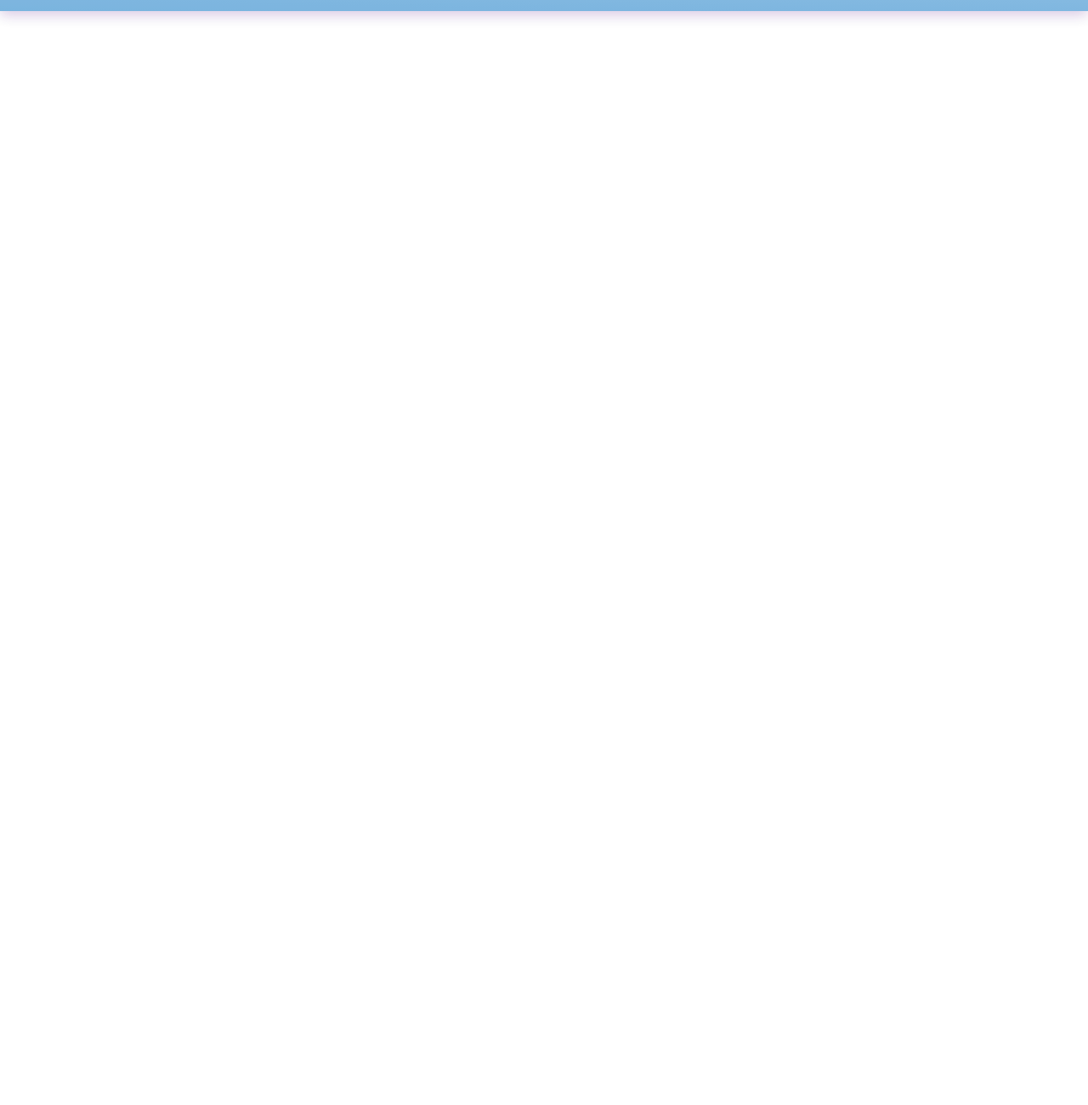
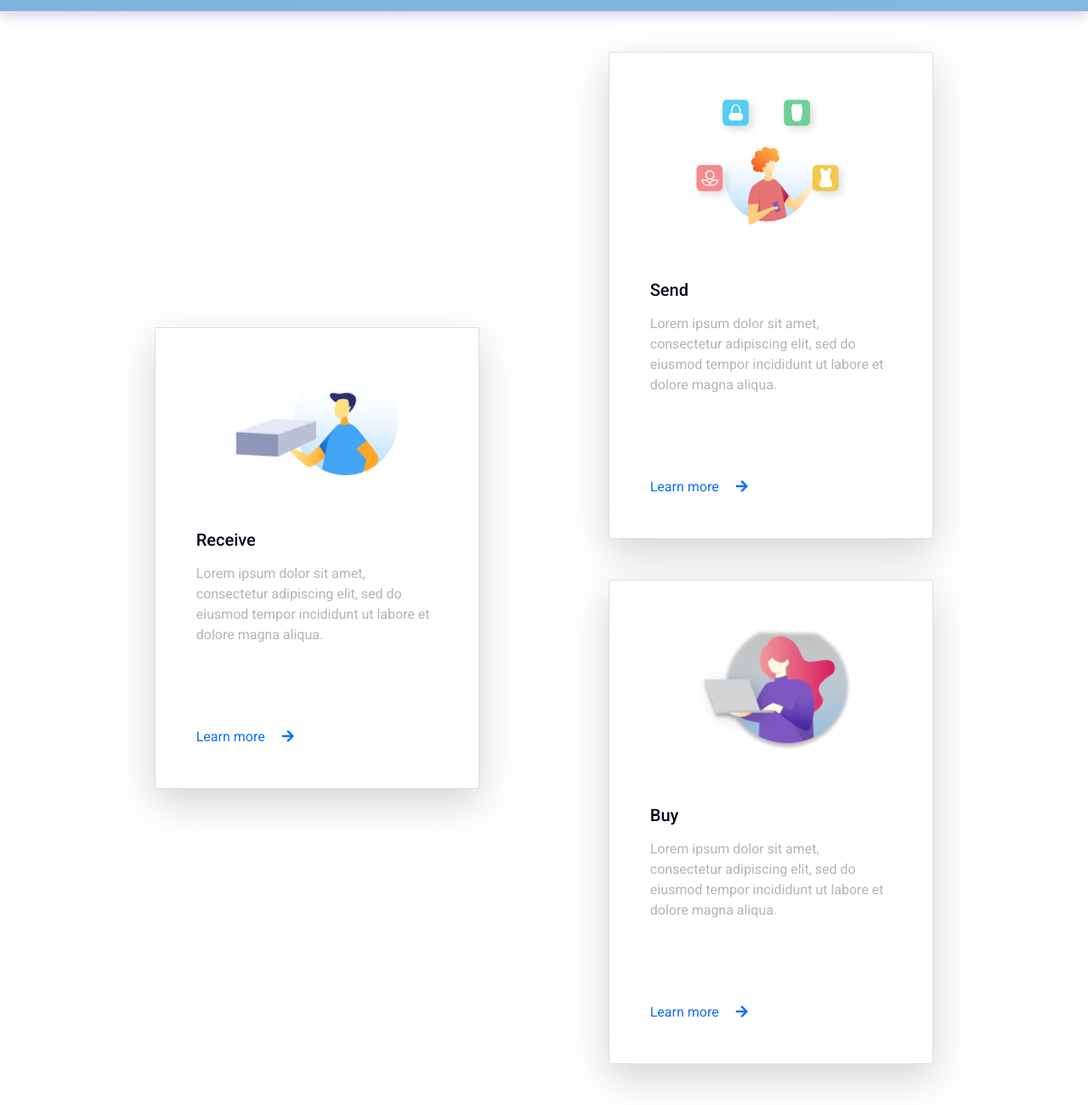
Before and after one commit to majharul-web/new-e-commerce, a plain HTML site: page index.html in a window 1280 px wide. Shown: the part 589-1889 px from the top of the page at 85% size. Before the commit the page ends 800 px from the top, so only its background shows below. Drawn offline with Linux system fonts and the light colour scheme.

Commit message:
sell section created

```diff
--- a/css/style.css
+++ b/css/style.css
@@ -48,3 +48,21 @@ button {
 .apple-hero {
   color: #ffffff;
 }
+.side-efect {
+  position: absolute;
+  top: 10px;
+  right: 0;
+}
+.c-title {
+  font-weight: 500;
+  font-size: 20px;
+  color: #0f001a;
+}
+.c-text {
+  font-weight: normal;
+  font-size: 16px;
+  color: #b7b2ba;
+}
+.card-button a {
+  text-decoration: none;
+}
--- a/index.html
+++ b/index.html
@@ -95,6 +95,71 @@
       </section>
     </header>
 
+    <main>
+      <!-- sell section -->
+      <section class="container my-5 px-5">
+        <div class="row">
+          <div class="col-lg-6 d-flex align-items-center justify-content-center flex-column">
+            <div class="card d-flex shadow-lg w-75">
+              <div class="image text-center mt-5">
+                <img src="images/recived.png" class="w-50" alt="..." />
+              </div>
+
+              <div class="card-body p-5 mt-3">
+                <h5 class="card-title c-title">Receive</h5>
+                <p class="card-text c-text mt-3">
+                  Lorem ipsum dolor sit amet, consectetur adipiscing elit, sed do eiusmod tempor incididunt ut
+                  labore et dolore magna aliqua.
+                </p>
+              </div>
+              <div class="card-button p-5">
+                <a href="">Learn more</a>
+                <span class="card-button-icon text-primary ms-3"><i class="fas fa-arrow-right"></i></span>
+              </div>
+            </div>
+          </div>
+          <div class="col-lg-6 d-flex align-items-center justify-content-center flex-column">
+            <div class="card d-flex shadow-lg w-75">
+              <div class="image text-center mt-5">
+                <img src="images/send.png" class="w-50" alt="..." />
+              </div>
+
+              <div class="card-body p-5 mt-3">
+                <h5 class="card-title c-title">Send</h5>
+                <p class="card-text c-text mt-3">
+                  Lorem ipsum dolor sit amet, consectetur adipiscing elit, sed do eiusmod tempor incididunt ut
+                  labore et dolore magna aliqua.
+                </p>
+              </div>
+              <div class="card-button p-5">
+                <a href="">Learn more</a>
+                <span class="card-button-icon text-primary ms-3"><i class="fas fa-arrow-right"></i></span>
+              </div>
+            </div>
+            <div class="card d-flex shadow-lg w-75 mt-5">
+              <div class="image text-center mt-5">
+                <img src="images/buy.png" class="w-50" alt="..." />
+              </div>
+
+              <div class="card-body p-5 mt-3">
+                <h5 class="card-title c-title">Buy</h5>
+                <p class="card-text c-text mt-3">
+                  Lorem ipsum dolor sit amet, consectetur adipiscing elit, sed do eiusmod tempor incididunt ut
+                  labore et dolore magna aliqua.
+                </p>
+              </div>
+              <div class="card-button p-5">
+                <a href="">Learn more</a>
+                <span class="card-button-icon text-primary ms-3"><i class="fas fa-arrow-right"></i></span>
+              </div>
+            </div>
+          </div>
+        </div>
+      </section>
+
+      <!--  -->
+    </main>
+
     <!-- bootstrap js -->
     <script src="js/bootstrap.bundle.min.js"></script>
   </body>
```
